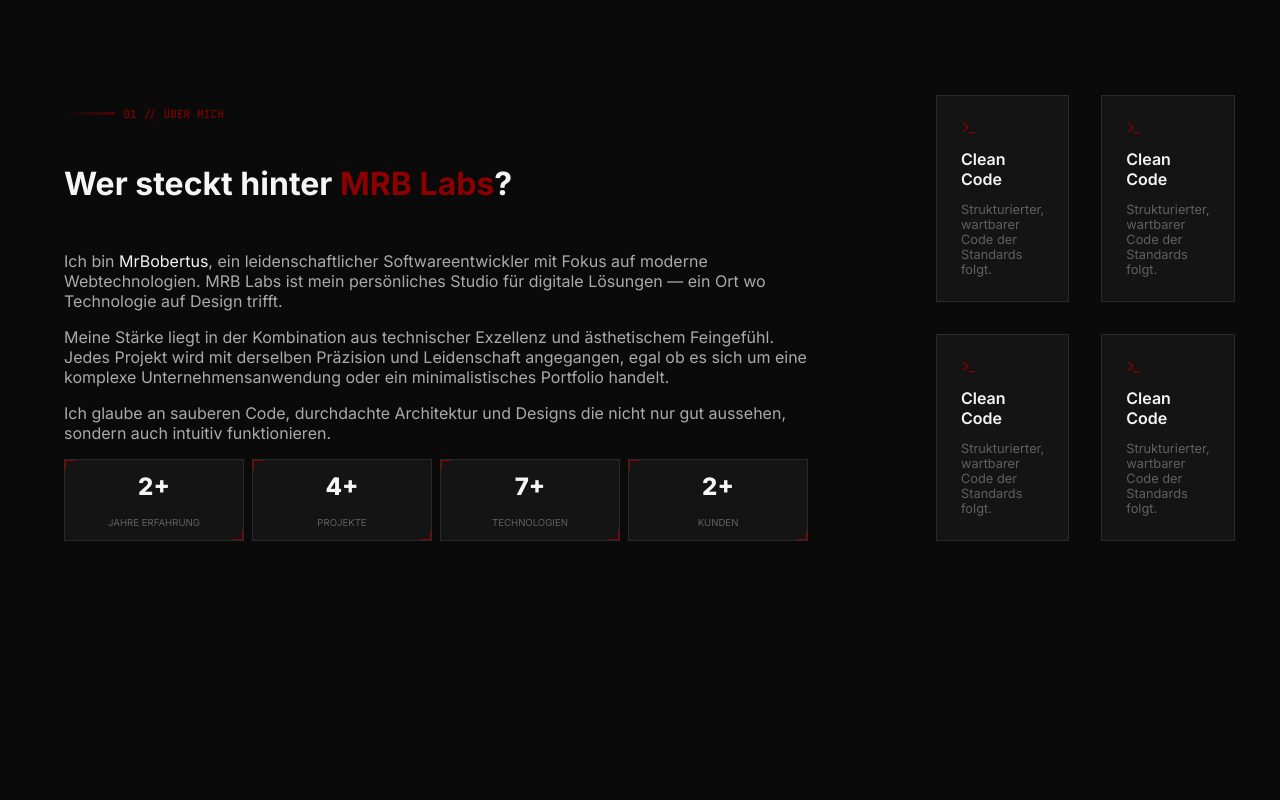
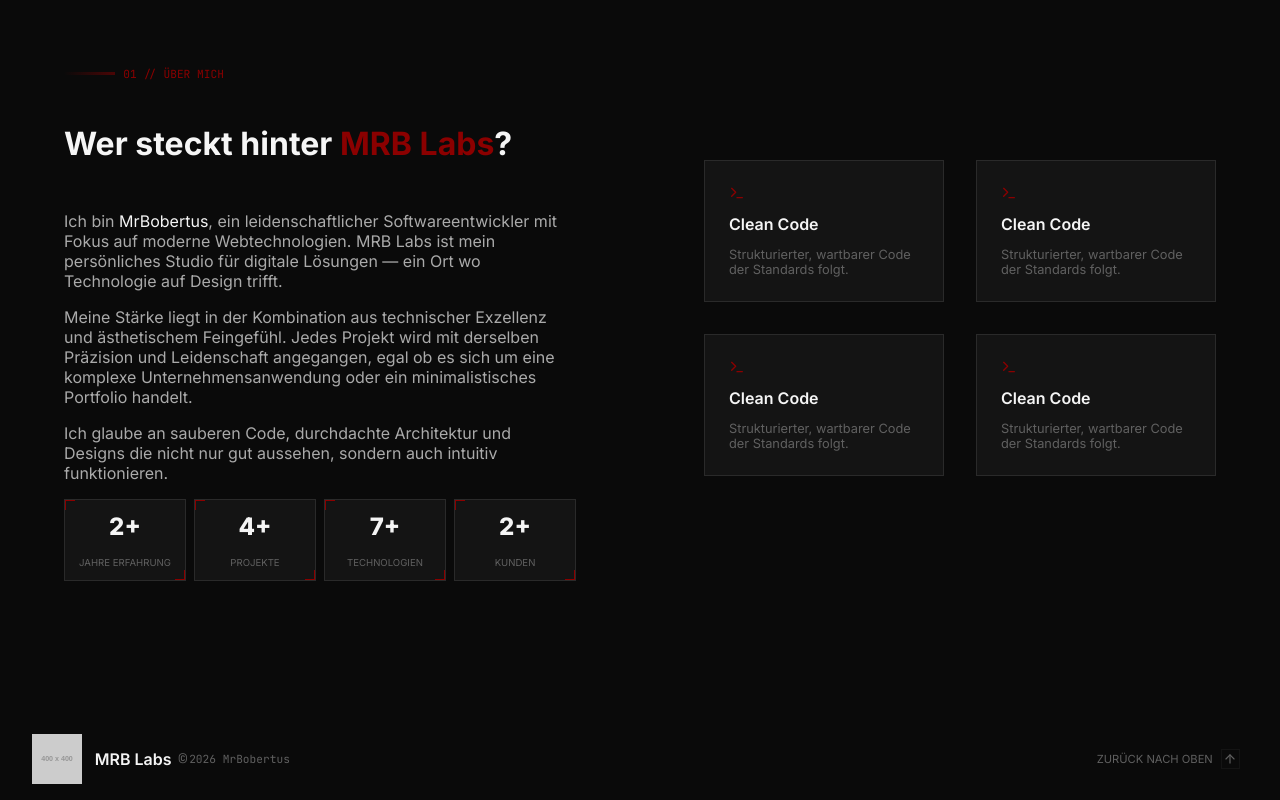
Before and after one commit to MrBobertus/portfolio-v3, a Vue app: page / in a window 1280 px wide. Shown: the part 882-1682 px from the top of the page. Before the commit the page ends 1600 px from the top, so only its background shows below. Built offline with nearby package versions, Linux system fonts and the light colour scheme.

Commit message:
fixed the layout bug in about me and added tje footer section

```diff
--- a/src/components/sections/AboutSection.vue
+++ b/src/components/sections/AboutSection.vue
@@ -78,7 +78,7 @@
 </template>
 
 <script setup>
-  import { Terminal, ChevronDown } from 'lucide-vue-next'
+  import { Terminal } from 'lucide-vue-next'
 </script>
 
 <style scoped>
@@ -102,12 +102,6 @@
     flex-direction: column;
     align-items: center;
     justify-content: center;
-  }
-
-  .aboutme-keypoints {
-    display: grid;
-    grid-template-columns: 1fr 1fr;
-    gap: 2rem;
   }
 
   .aboutme-section-info {
@@ -143,8 +137,9 @@
     display: flex;
     flex-direction: row;
     align-items: center;
-    justify-content: center;
+    justify-content: start;
     gap: 0.5rem;
+    width: 100%;
   }
 
   .aboutme-stats-field {
@@ -153,7 +148,7 @@
     flex-direction: column;
     align-items: center;
     justify-content: center;
-    width: 180px;
+    flex: 1;
     height: 82px;
     background: var(--bg-elevated);
     border: 1px solid var(--border-hover);
@@ -184,6 +179,7 @@
     align-items: center;
     justify-content: center;
     padding: 4rem;
+    gap: 2rem;
   }
 
   .keypoint {
--- a/src/components/ui/FooterBar.vue
+++ b/src/components/ui/FooterBar.vue
@@ -1,8 +1,95 @@
 <template>
-  <div>
-    <!-- HeroSection -->
+  <div class="footer">
+    <div class="footer-info">
+      <img class="logo" src="https://placehold.co/400" width="50" height="50" alt="MRB Labs Logo"/>
+      <p class="footer-studio-name">MRB Labs</p>
+      <p class="footer-copyright"><span class="footer-copyright-symbole">©</span>2026 MrBobertus</p>
+    </div>
+    <button @click="window.scrollTo({top: 0, behavior: 'smooth'})" class="footer-button-totop">ZURÜCK NACH OBEN
+      <div class="footer-button-totop-div">
+        <ArrowUp size="14" />
+      </div>
+    </button>
   </div>
 </template>
 
 <script setup>
+  import { ArrowUp } from 'lucide-vue-next'
 </script>
+
+<style scoped>
+.footer-studio-name {
+  color: var(--text-primary);
+  font-size: 1rem;
+  font-weight: 600;
+  font-family: var(--font-main);
+  margin: 0;
+  padding: 0;
+}
+
+.footer-copyright {
+  display: flex;
+  align-items: center;
+  justify-content: center;
+  color: var(--text-tertiary);
+  font-size: 0.7rem;
+  font-family: var(--font-mono);
+  margin: 0;
+  padding: 0;
+}
+
+.footer-copyright-symbole {
+  font-size: 1rem;
+  margin-right: 0.1rem;
+  text-align: center;
+}
+
+.footer-button-totop {
+  display: flex;
+  flex-direction: row;
+  align-items: center;
+  justify-content: center;
+  background: none;
+  border: none;
+  color: var(--text-tertiary);
+  font-size: 0.7rem;
+  text-align: center;
+  font-family: var(--font-main);
+  margin: 0;
+  padding: 0.5rem;
+  transition: all 0.2s ease;
+}
+
+.footer-button-totop:hover {
+  cursor: pointer;
+  color: var(--accent-light)
+
+}
+
+.footer-button-totop-div {
+  display: flex;
+  align-items: center;
+  justify-content: center;
+  border: 1px solid var(--bg-elevated);
+  margin: 0 0 0 0.5rem;
+  padding: 0.1rem;
+}
+
+.footer {
+  display: flex;
+  justify-content: space-between;
+  align-items: center;
+  padding: 1rem 2rem;
+}
+
+.footer-info {
+  display: flex;
+  flex-direction: row;
+  align-items: center;
+  gap: 0.4rem;
+}
+
+.logo {
+  margin: 0 0.4rem 0 0;
+}
+</style>
```
